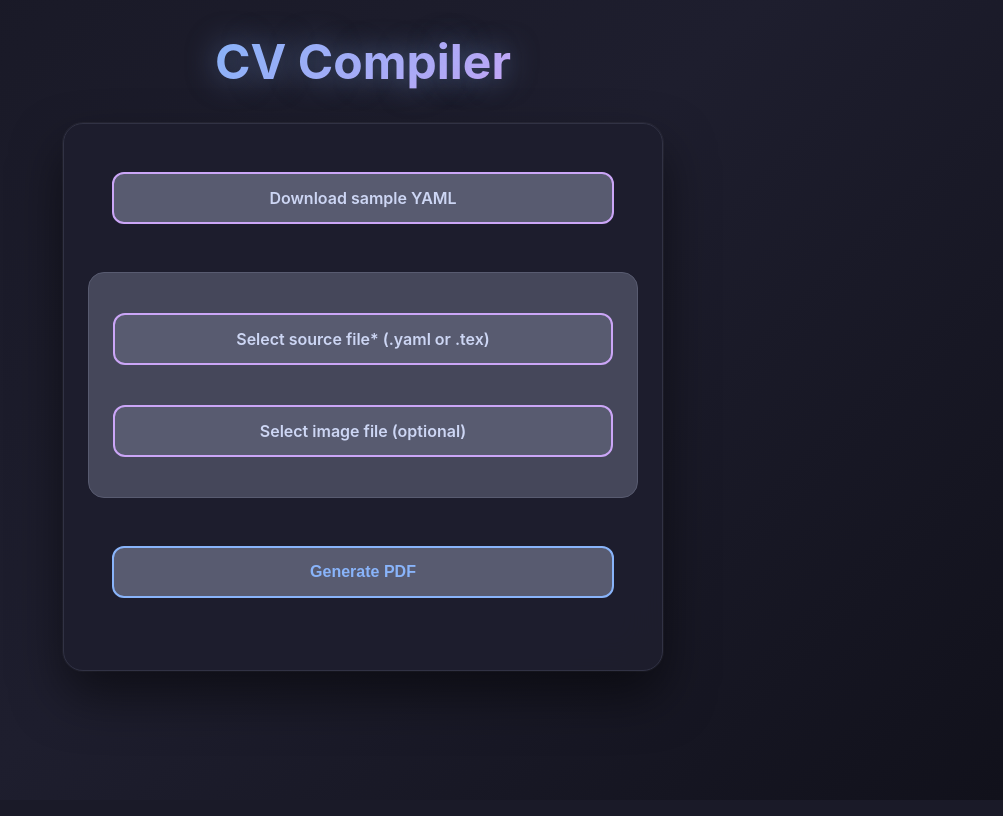
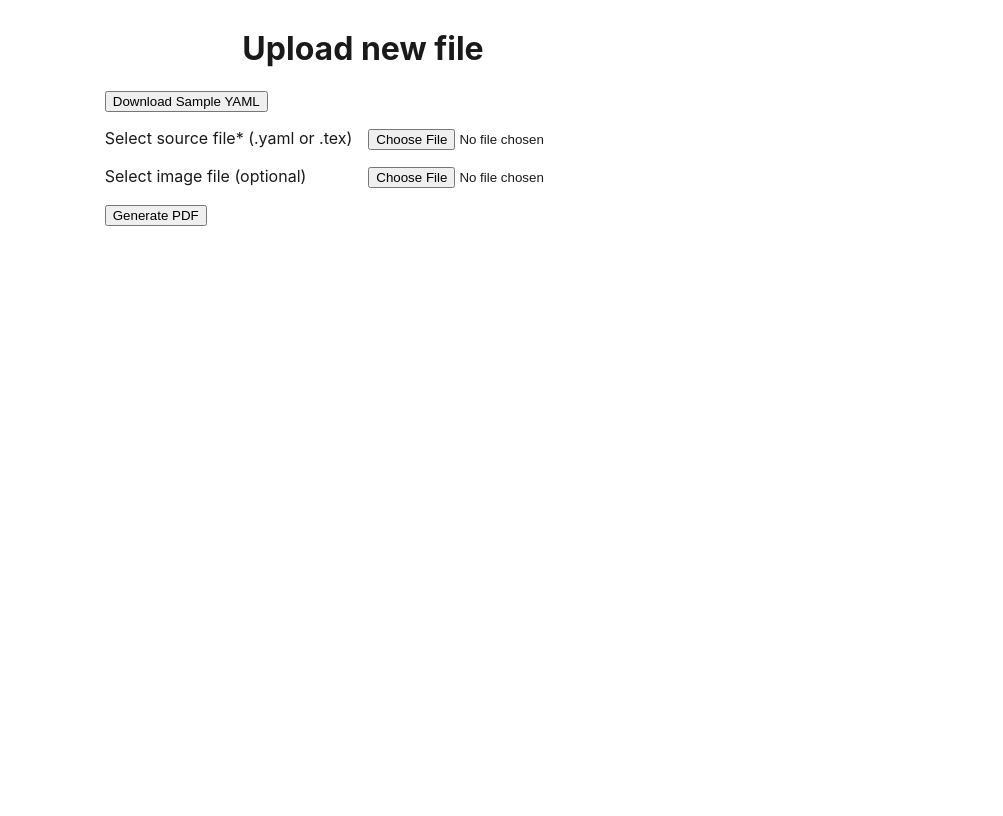
Before and after one commit to prajaylohani/hirator-the-app, a Flask app: page / in a window 1280 px wide. Shown: the whole page, without its empty margins (277-1280 px from the left). Run offline with Flask 3, Linux system fonts and the light colour scheme.

Commit message:
deslopified webpage
- simplified and removed clanka code
- frontend work
- added static directory

```diff
--- /dev/null
+++ b/static/css/style.css
@@ -0,0 +1,43 @@
+* {
+  box-sizing: border-box;
+}
+
+body {
+  font-family: -apple-system, BlinkMacSystemFont, 'Segoe UI', Roboto, Oxygen, Ubuntu, sans-serif;
+  min-height: 100vh;
+  display: flex;
+  flex-direction: column;
+  align-items: center;
+}
+
+form.form-example {
+  display: table;
+  align-items: center;
+}
+
+div.form-example {
+  display: table-row;
+}
+
+label, input {
+  display: table-cell;
+  margin-bottom: 1rem;
+}
+
+label {
+  padding-right: 1rem;
+}
+
+/* Default light mode styles */
+body {
+  background: #ffffff;
+  color: #1a1a1a;
+}
+
+/* Dark mode styles */
+@media (prefers-color-scheme: dark) {
+  body {
+    background: #1a1a1a;
+    color: #ffffff;
+  }
+}
--- a/templates/index.html
+++ b/templates/index.html
@@ -4,185 +4,36 @@
 <head>
 	<meta charset="UTF-8">
 	<meta name="viewport" content="width=device-width, initial-scale=1.0">
-	<title>CV Compiler</title>
-	<style>
-		:root {
-			/* Catppuccin Mocha Palette */
-			--mocha-crust: #11111b;
-			--mocha-mantle: #181825;
-			--mocha-base: #1e1e2e;
-			--mocha-surface0: #313244;
-			--mocha-surface1: #45475a;
-			--mocha-surface2: #585b70;
-			--mocha-overlay0: #6c7086;
-			--mocha-overlay1: #7f849c;
-			--mocha-overlay2: #9399b2;
-			--mocha-subtext0: #a6adc8;
-			--mocha-subtext1: #bac2de;
-			--mocha-text: #cdd6f4;
-
-			/* Accents */
-			--mocha-blue: #89b4fa;
-			--mocha-mauve: #cba6f7;
-			--mocha-sapphire: #74c7ec;
-			--mocha-peach: #fab387;
-			--mocha-green: #a6e3a1;
-		}
-
-		* {
-			margin: 0;
-			padding: 0;
-			box-sizing: border-box;
-		}
-
-		body {
-			font-family: -apple-system, BlinkMacSystemFont, 'Segoe UI', Roboto, Oxygen, Ubuntu, sans-serif;
-			background: linear-gradient(135deg, var(--mocha-mantle) 0%, var(--mocha-base) 50%, var(--mocha-crust) 100%);
-			min-height: 100vh;
-			padding: 2rem;
-			color: var(--mocha-text);
-			display: flex;
-			flex-direction: column;
-			align-items: center;
-		}
-
-		h1 {
-			text-align: center;
-			font-size: 3rem;
-			font-weight: 700;
-			margin-bottom: 2rem;
-			background: linear-gradient(135deg, var(--mocha-blue), var(--mocha-mauve));
-			-webkit-background-clip: text;
-			-webkit-text-fill-color: transparent;
-			background-clip: text;
-			text-shadow: 0 0 30px rgba(137, 180, 250, 0.5);
-		}
-
-		.container {
-			width: min(600px, 90vw);
-			background: rgba(30, 30, 46, 0.95);
-			backdrop-filter: blur(20px);
-			border-radius: 20px;
-			padding: 1.5rem;
-			box-shadow:
-				0 25px 50px rgba(0, 0, 0, 0.5),
-				0 0 0 1px rgba(255, 255, 255, 0.05);
-			border: 1px solid var(--mocha-surface0);
-		}
-
-		.sample-download,
-		.submit-wrapper {
-			text-align: center;
-			padding: 1.5rem;
-			margin-bottom: 1.5rem;
-		}
-
-		.file-group {
-			background: var(--mocha-surface1);
-			border-radius: 16px;
-			padding: 1.5rem;
-			margin-bottom: 1.5rem;
-			border: 1px solid var(--mocha-surface2);
-		}
-
-		.file-wrapper {
-			display: flex;
-			align-items: center;
-			gap: 1.5rem;
-			padding: 1rem 0;
-			margin-bottom: 0.5rem;
-		}
-
-		.file-wrapper:last-child {
-			margin-bottom: 0;
-		}
-
-		.file-wrapper input[type="file"] {
-			position: absolute;
-			left: -9999px;
-		}
-
-		.file-button,
-		input[type="submit"] {
-			width: 100%;
-			padding: 0.75rem 1.5rem;
-			border: 2px solid var(--mocha-mauve);
-			border-radius: 12px;
-			background: var(--mocha-surface2);
-			color: var(--mocha-text);
-			cursor: pointer;
-			font-size: 1rem;
-			font-weight: 600;
-			text-decoration: none;
-			display: flex;
-			align-items: center;
-			justify-content: center;
-			text-align: center;
-			transition: all 0.3s ease;
-			position: relative;
-			overflow: hidden;
-			min-height: 52px;
-			backdrop-filter: blur(10px);
-		}
-
-		.file-button:hover {
-			background: var(--mocha-mauve);
-			border-color: var(--mocha-mauve);
-			color: var(--mocha-crust);
-			transform: translateY(-2px);
-			box-shadow:
-				0 10px 25px rgba(203, 166, 247, 0.4),
-				0 0 0 1px var(--mocha-mauve);
-		}
-
-		input[type="submit"] {
-			background: var(--mocha-surface2);
-			border-color: var(--mocha-blue);
-			color: var(--mocha-blue);
-			font-weight: 700;
-		}
-
-		input[type="submit"]:hover {
-			background: var(--mocha-blue);
-			border-color: var(--mocha-blue);
-			color: var(--mocha-crust);
-			transform: translateY(-2px);
-			box-shadow:
-				0 10px 25px rgba(137, 180, 250, 0.4),
-				0 0 0 1px var(--mocha-blue);
-		}
-
-		input[type="submit"]:active {
-			transform: translateY(-1px);
-		}
-	</style>
+	<title>hirator</title>
+	<link rel="stylesheet" href="../static/css/style.css">
 </head>
 
 <body>
-	<h1>CV Compiler</h1>
-
-	<div class="container">
-		<form method="post" enctype="multipart/form-data">
-			<div class="sample-download">
-				<a href="<VAR> url_for('download_sample') </VAR>" download class="file-button">Download
-					sample YAML</a>
+	<h1>Upload new file</h1>
+	<div class="form-example">
+		<form method="post" enctype="multipart/form-data" class="form-example">
+			<div class="form-example">
+				<input type="button" id="sample"
+					onclick="window.location.href=&quot;<VAR> url_for('download_sample') </VAR>&quot;"
+					value="Download Sample YAML">
 			</div>
 
-			<div class="file-group">
-				<div class="file-wrapper">
-					<label for="file" class="file-button">Select source file* (.yaml or
-						.tex)</label>
-					<input type="file" id="file" name="file" accept=".yaml,.yml,.tex" required>
-				</div>
-
-				<div class="file-wrapper">
-					<label for="photo" class="file-button">Select image file (optional)</label>
-					<input type="file" id="photo" name="photo" accept="image/*">
-				</div>
+			<div class="form-example">
+				<label for="file">
+					Select source file* (.yaml or .tex)
+				</label>
+				<input type="file" id="file" name="file" accept=".yaml,.yml,.tex" required>
 			</div>
 
-			<div class="submit-wrapper">
-				<input type="submit" value="Generate PDF">
+			<div class="form-example">
+				<label for="photo">
+					Select image file (optional)
+				</label>
+				<input type="file" id="photo" name="photo" accept="image/*">
+			</div>
+
+			<div class="form-example">
+				<input type=submit value="Generate PDF">
 			</div>
 		</form>
 	</div>
```
Also changed, not shown: TODO.md (+34 -6 lines), 1 other file.
